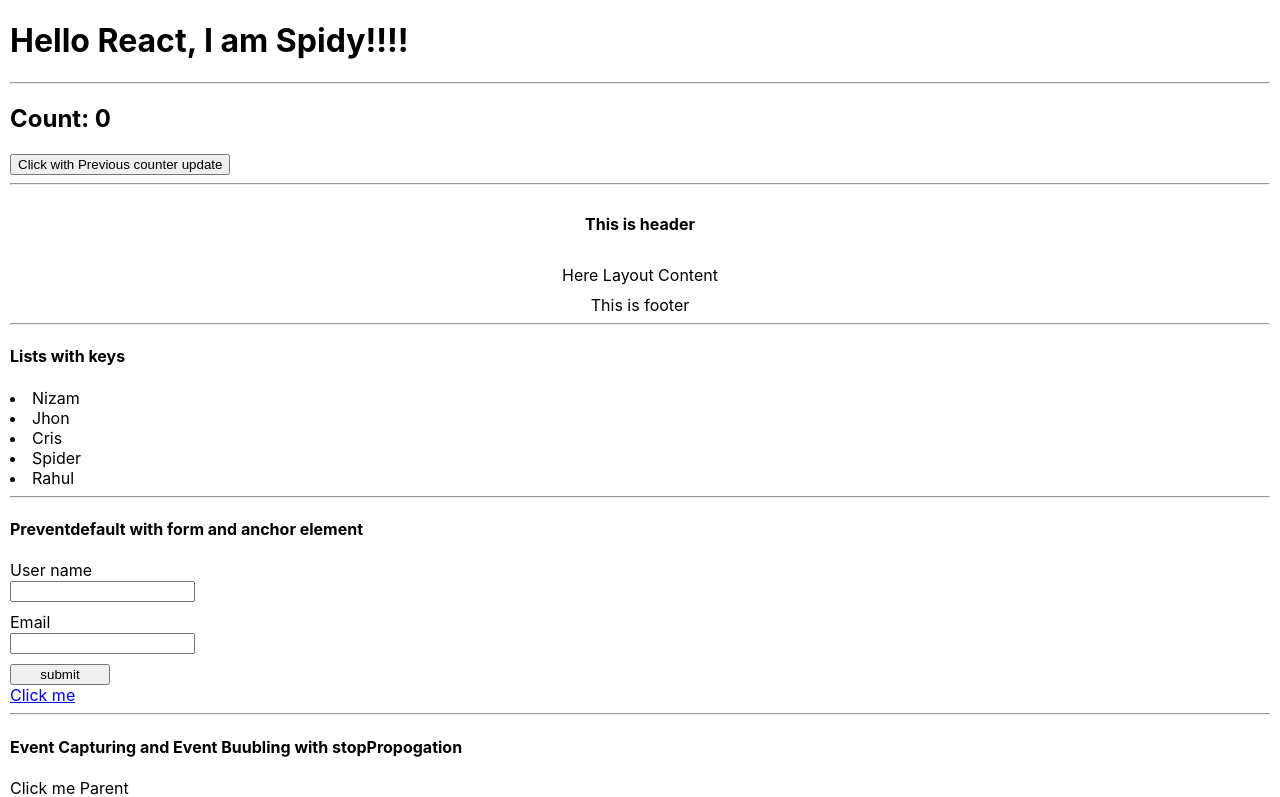
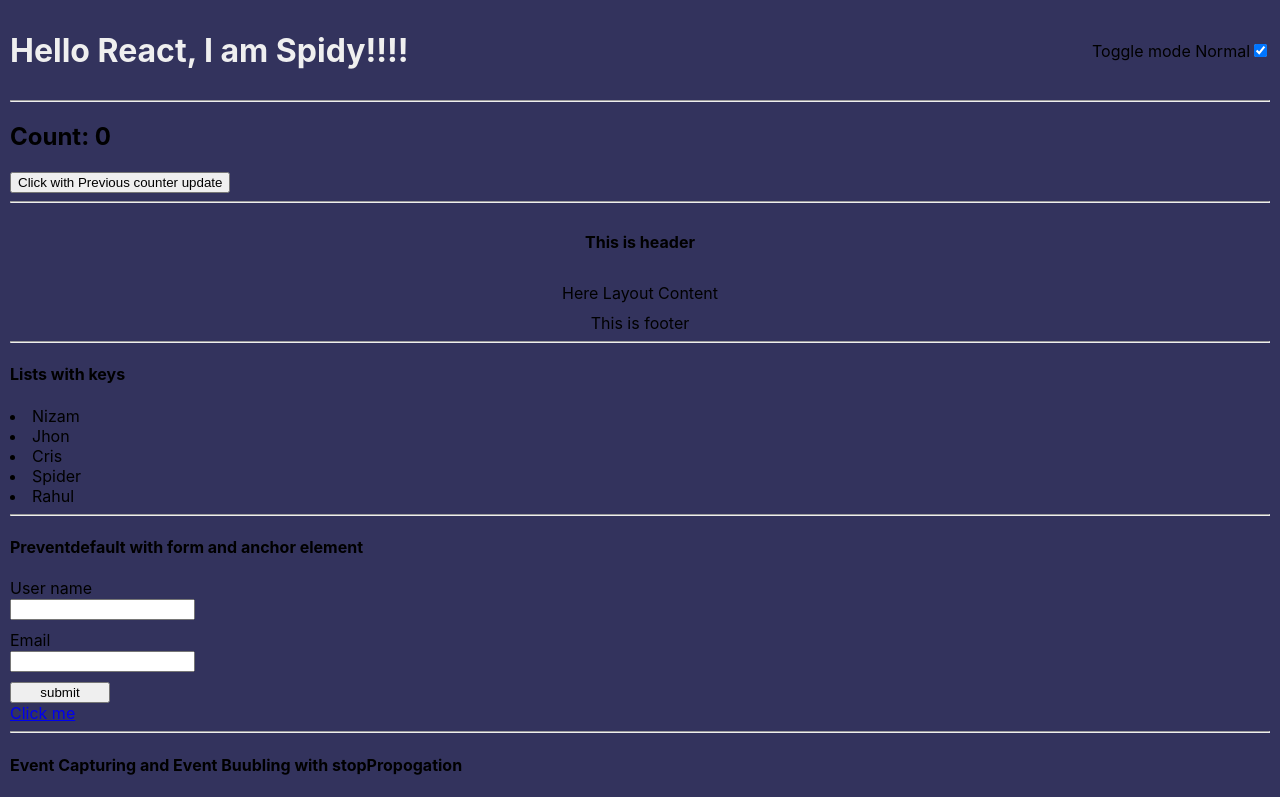
Before and after one commit to oknizam/React-Interview, a React (Create React App) app: page / in a window 1280 px wide. Shown: the top 797 px of the page. Built offline with nearby package versions, Linux system fonts and the light colour scheme; no server answers.

Commit message:
Context api integrated with theme

```diff
--- a/src/App.js
+++ b/src/App.js
@@ -1,3 +1,4 @@
+import { createContext, useState } from 'react';
 import './App.css';
 import Counter from './components/Counter';
 import CommonComponent from './components/UI/CommonComponent';
@@ -5,13 +6,24 @@ import ControlledComponent from './components/UI/ControlledComponent';
 import Form from './components/UI/Form';
 import Layout from './components/UI/Layout';
 import List from './components/UI/List';
+import ThemeToggle from './components/UI/ThemeToggle';
 import UnControlledComponent from './components/UI/UnControlledComponent';
 import Users from './components/UI/Users';
 
+export const ThemeContext = createContext();
+
 function App() {
+  const [mode, setMode] = useState("dark");
+  const toggleMode = () => {
+    setMode((prev) => prev === "dark" ? "" : "dark");
+  }
   return (
-    <div className="App">
-      <h1> Hello React, I am Spidy!!!!</h1>
+    <ThemeContext.Provider value={{ mode, toggleMode }}>
+      <div style={{ backgroundColor: mode === 'dark' ? "#33335d" : "", padding: 10 }}>
+        <div style={{ display: "flex", flexDirection: "row", justifyContent: "space-between", alignItems: "center" }}>
+          <h1 style={{ color: mode === 'dark' ? "#efefef" : "#33335d" }}> Hello React, I am Spidy!!!!</h1>
+          <ThemeToggle />
+        </div>
         <hr />
         <Counter />
         <hr />
@@ -29,6 +41,7 @@ function App() {
         <hr />
         <Users />
       </div>
+    </ThemeContext.Provider>
   );
 }
 
--- /dev/null
+++ b/src/components/UI/ThemeToggle.js
@@ -0,0 +1,15 @@
+import { useContext } from "react";
+import { ThemeContext } from "../../App";
+
+const ThemeToggle = () => {
+  const themeContext = useContext(ThemeContext);
+  const { mode, toggleMode } = themeContext;
+  return (
+    <div>
+      <label>Toggle mode {mode === "dark" ? "Normal" : "Dark"}</label>
+      <input type="checkbox" checked={mode === "dark"} onChange={toggleMode} />
+    </div>
+  )
+}
+
+export default ThemeToggle;
--- a/src/components/UI/Users.js
+++ b/src/components/UI/Users.js
@@ -26,8 +26,9 @@ const Users = () => {
   }, []);
 
   const filteredUsers = useMemo(() => {
-    return users.filter(({ name, email, company, country }) => name?.toLowerCase().includes(searchText) || email?.toLowerCase().includes(searchText) ||
-      company?.toLowerCase().includes(searchText) || country?.toLowerCase().includes(searchText))
+    const search = searchText?.toLowerCase();
+    return users.filter(({ name, email, company, country }) => name?.toLowerCase().includes(search) || email?.toLowerCase().includes(search) ||
+      company?.toLowerCase().includes(search) || country?.toLowerCase().includes(search))
   }, [users, searchText])
 
 
--- a/src/index.css
+++ b/src/index.css
@@ -1,5 +1,5 @@
 body {
-  margin: 10px;
+  margin: 0;
   font-family: -apple-system, BlinkMacSystemFont, 'Segoe UI', 'Roboto', 'Oxygen',
     'Ubuntu', 'Cantarell', 'Fira Sans', 'Droid Sans', 'Helvetica Neue',
     sans-serif;
```
Lines whose indentation alone changed are shown as unchanged.
